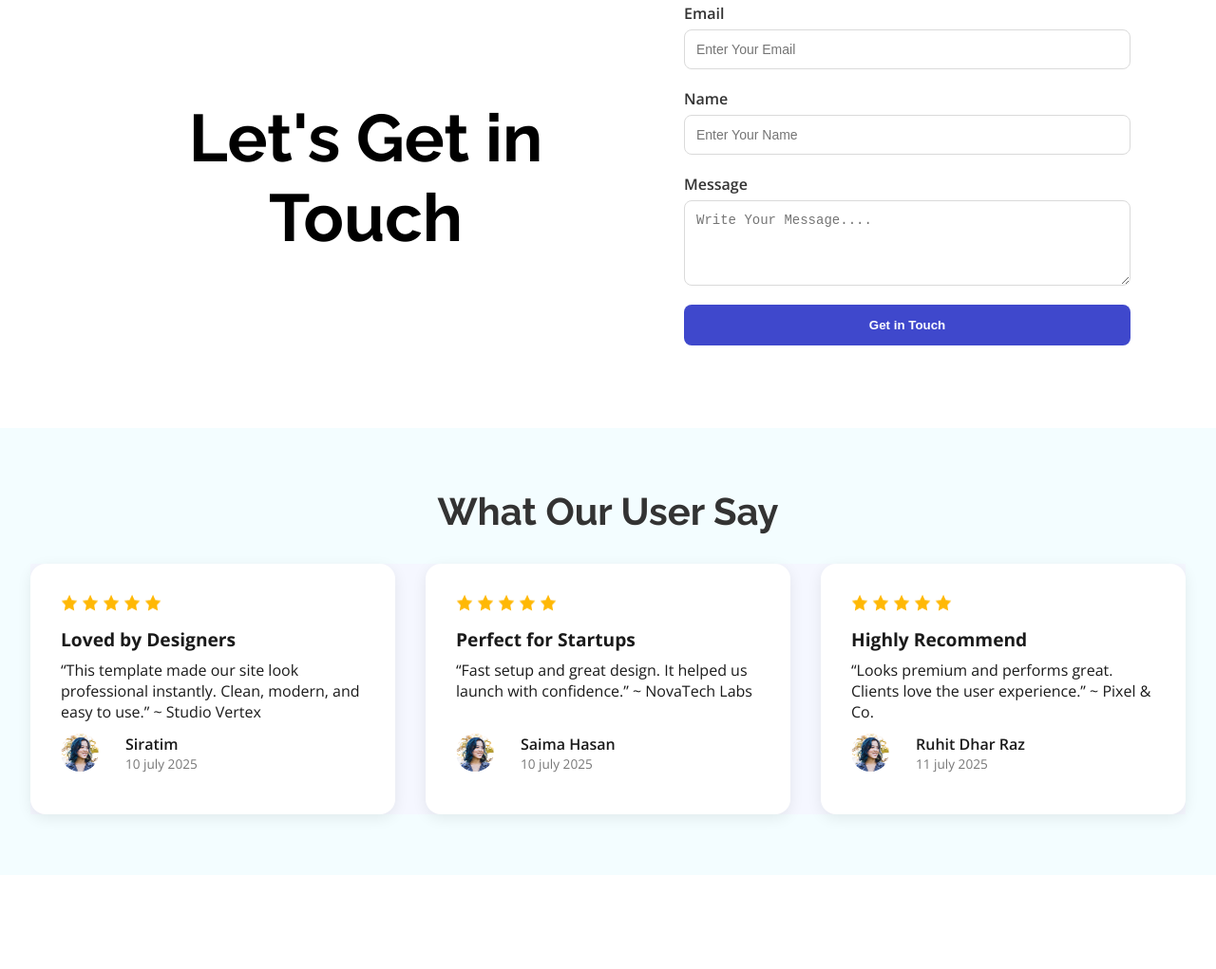
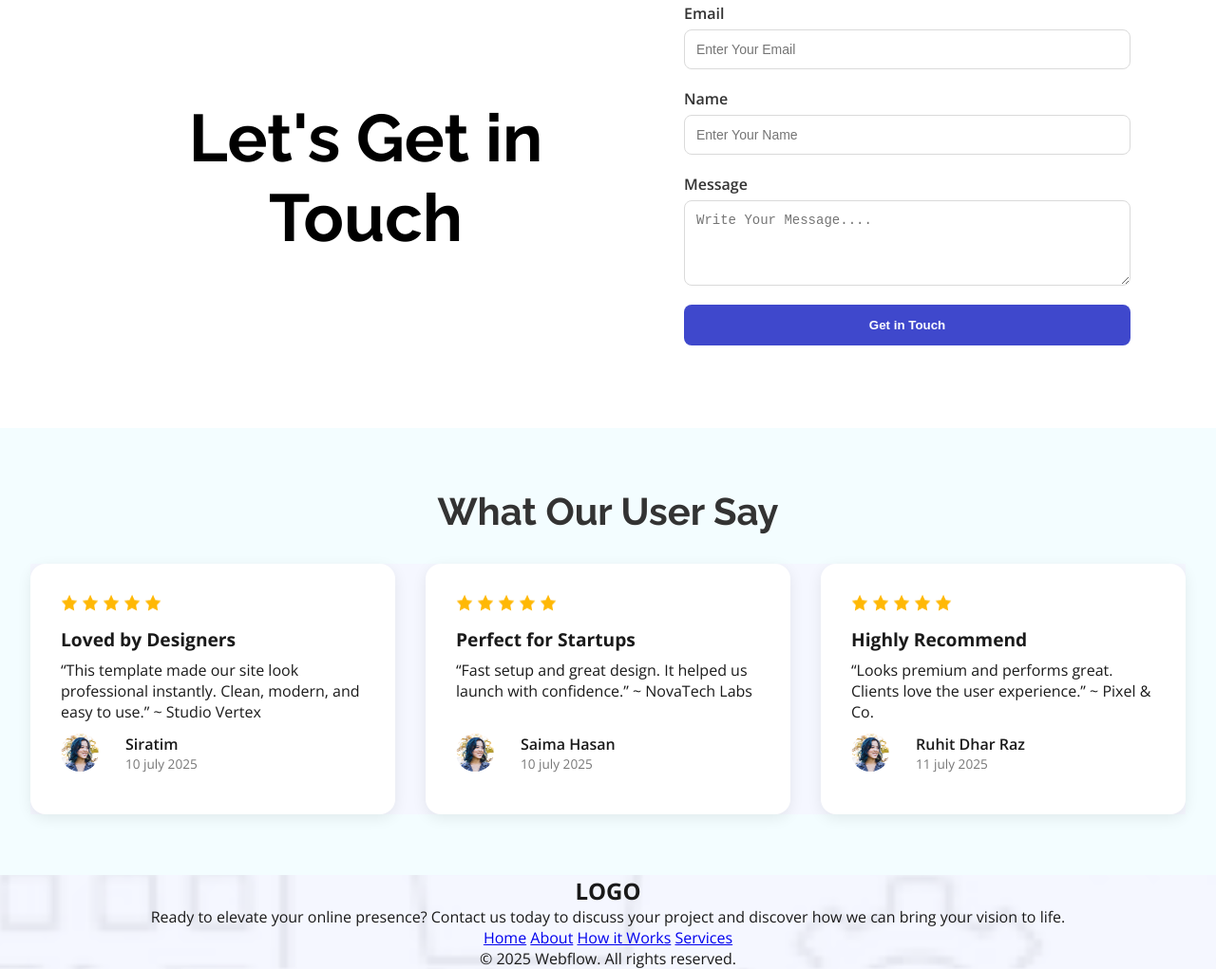
Before and after one commit to SiratimMChy/Web-Assg-01, a plain HTML site: page index.html in a window 1280 px wide. Shown: the part 1872-2893 px from the top of the page at 95% size. Before the commit the page ends 2794 px from the top, so only its background shows below. Drawn offline with nearby package versions, Linux system fonts and the light colour scheme.

Commit message:
seventh commit

```diff
--- a/index.html
+++ b/index.html
@@ -143,7 +143,24 @@
 
         </div>
     </section>
-
+    <footer class="footer">
+        <div class="footer-container">
+            <div class="footer-logo">
+                <h2>LOGO</h2>
+                <p>Ready to elevate your online presence? Contact us today to discuss your project and discover how we
+                    can bring your vision to life.</p>
+            </div>
+            <div class="footer-links">
+                <a href="#">Home</a>
+                <a href="#">About</a>
+                <a href="#">How it Works</a>
+                <a href="#">Services</a>
+            </div>
+        </div>
+        <div class="footer-bottom">
+            <p>&copy; 2025 Webflow. All rights reserved.</p>
+        </div>
+    </footer>
 </body>
 
 </html>
```
